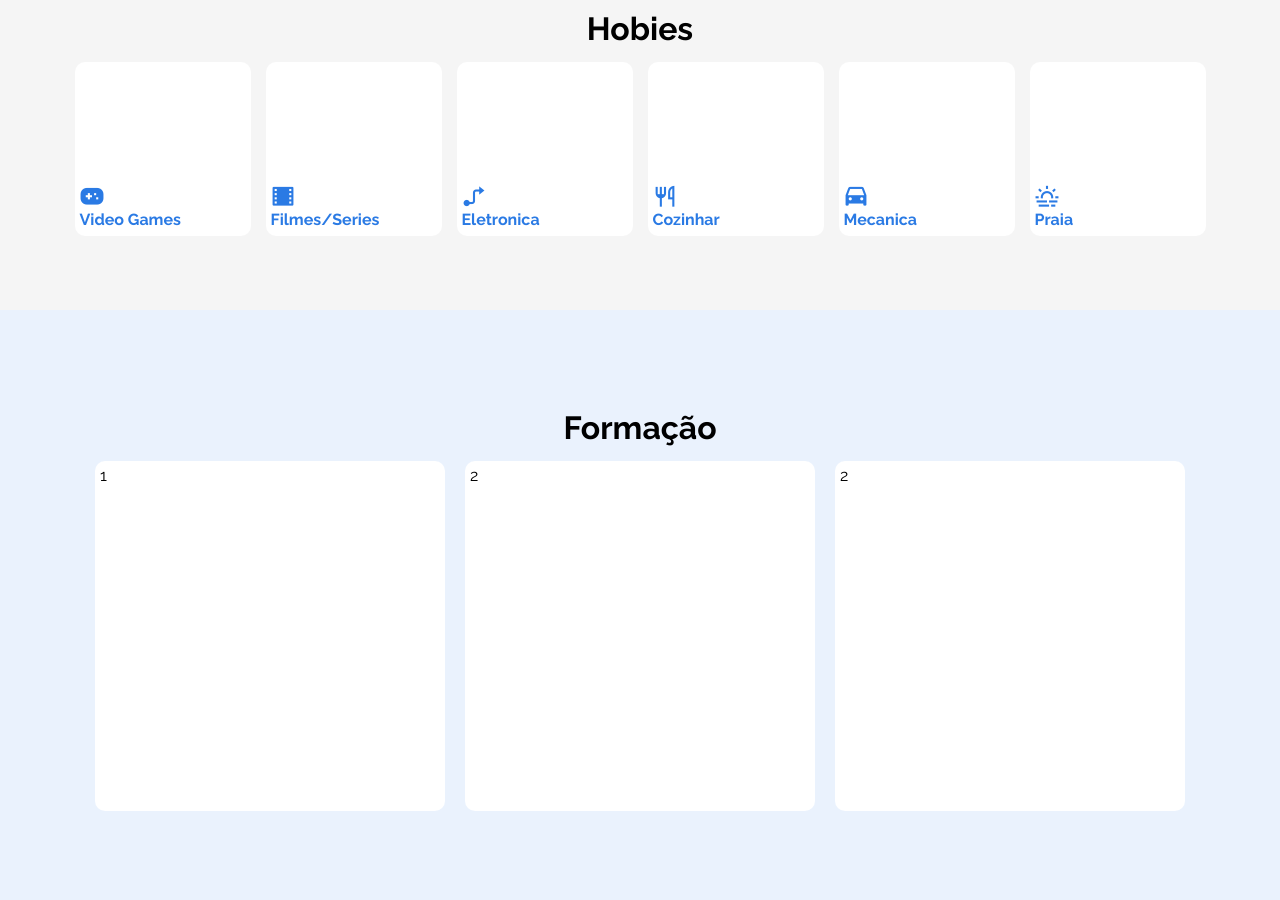
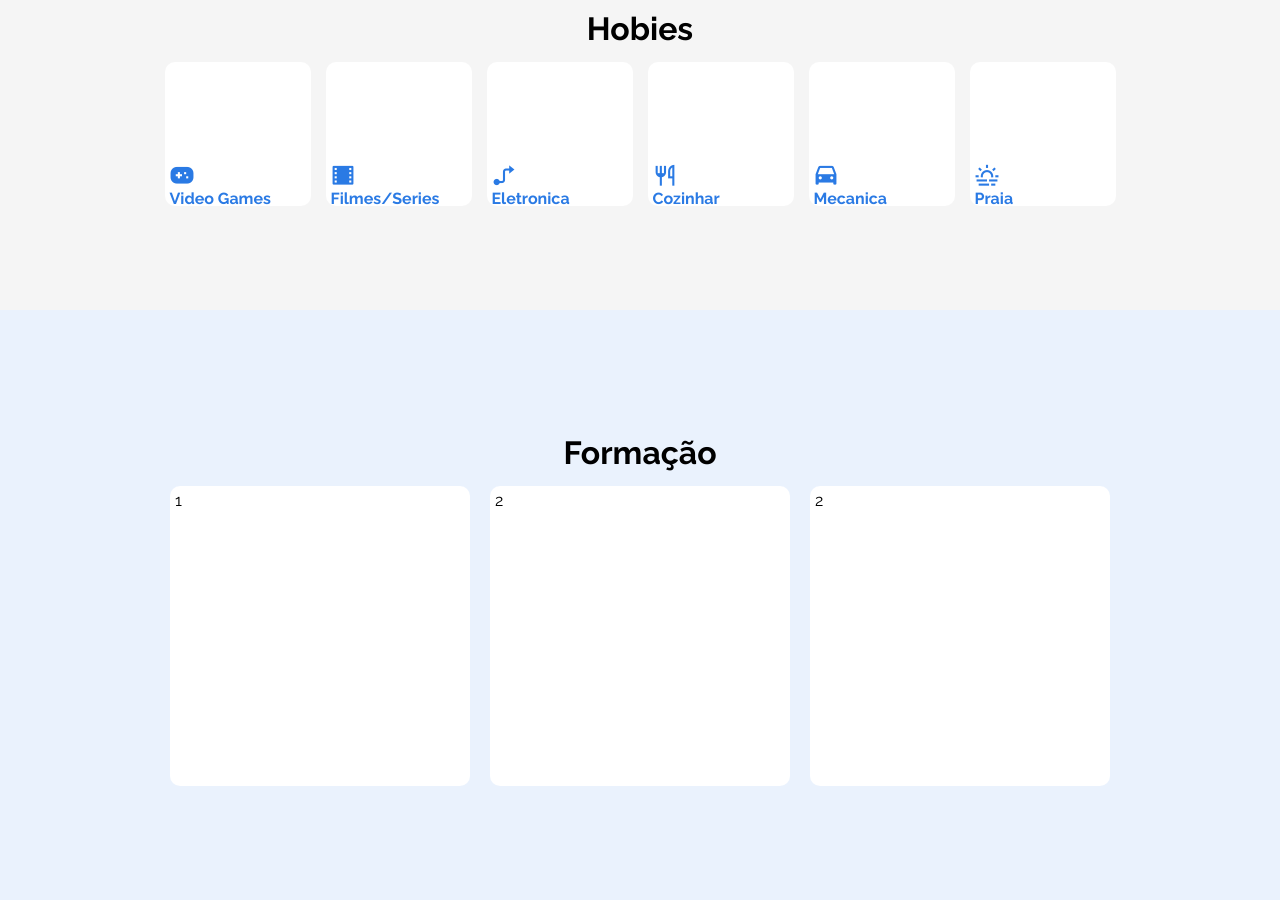
Before and after one commit to WillianGomes949/Challenge-Alura-PT-6, a plain HTML site: page index.html in a window 1280 px wide. Shown: the part 1127-2027 px from the top of the page. Drawn offline with nearby package versions, Linux system fonts and the light colour scheme.

Commit message:
mudança desktop

```diff
--- a/CSS/style.css
+++ b/CSS/style.css
@@ -33,7 +33,7 @@ a:hover {
 /* HEADER*/
 
 header {
-    max-width: 1136px;
+    max-width: 80%;
     margin: 0 auto;
     display: flex;
     justify-content: space-between;
@@ -61,7 +61,7 @@ header {
 /* SOBRE MIM */
 
 .sobre-mim .hero {
-    max-width: 1136px;
+    max-width: 80%;
     margin: 0 auto;
     display: flex;
     padding: 32px 0;
@@ -115,7 +115,7 @@ header {
     display: flex;
     flex-direction: column;
     text-align: justify;
-    max-width: 1136px;
+    max-width: 80%;
     margin: 0 auto;
     gap: 15px;
 }
@@ -135,6 +135,7 @@ header {
     display: flex;
     flex-direction: row;
     align-items: center;
+    max-width: 80%;
     justify-content: center;
     flex-wrap: wrap;
     gap: 15px;
@@ -145,8 +146,8 @@ header {
     display: flex;
     flex-direction: column;
     align-items: flex-start;
-    width: 176px;
-    height: 174px;
+    width: 146px;
+    height: 144px;
     background-color: #fff;
     border-radius: 10px;
     padding: 5px;
@@ -182,12 +183,12 @@ header {
     justify-content: center;
     flex-wrap: wrap;
     gap: 20px;
-    max-width: 1136px;
+    max-width: 80%;
 }
 
 .formacao-curso .formacao .item {
-    width: 350px;
-    height: 350px;
+    width: 300px;
+    height: 300px;
     background-color: #fff;
     border-radius: 10px;
     padding: 5px;
```
